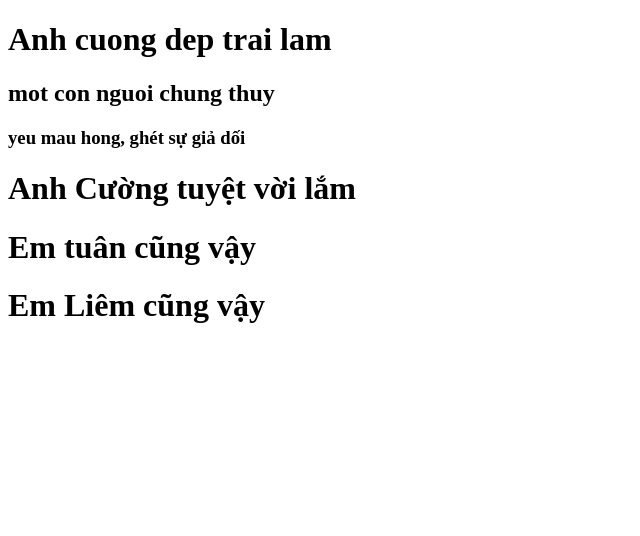
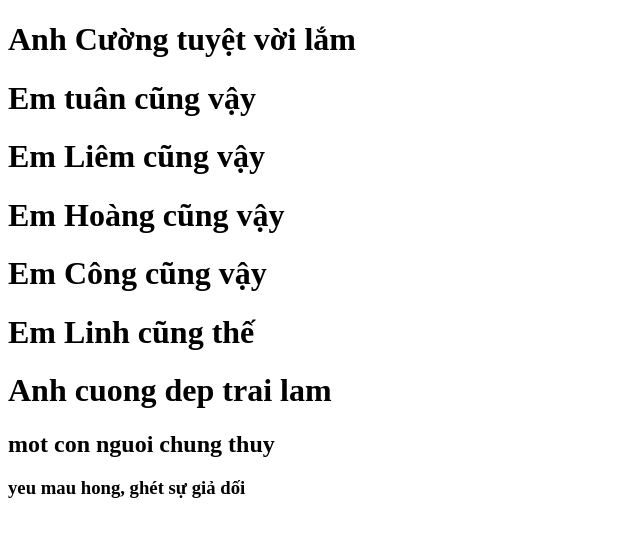
Before and after one commit to khanhlinh1808/GIT_project, a plain HTML site: page index.html in a window 1280 px wide. Shown: the whole page, without its empty margins (0-640 px from the left). Drawn offline with Linux system fonts and the light colour scheme.

Commit message:
edit nÆew táºext

```diff
--- a/index.html
+++ b/index.html
@@ -9,15 +9,17 @@
 </head>
 
 
-<h1>Anh cuong dep trai lam</h1>
-<h2>mot con nguoi chung thuy</h2>
-<h3>yeu mau hong, ghét sự giả dối</h3>
 
 <body>
     <h1>Anh Cường tuyệt vời lắm</h1>
     <h1>Em tuân cũng vậy</h1>
     <h1>Em Liêm cũng vậy</h1>
-
+    <h1>Em Hoàng cũng vậy</h1>
+    <h1>Em Công cũng vậy</h1>
+    <h1>Em Linh cũng thế</h1>
+    <h1>Anh cuong dep trai lam</h1>
+    <h2>mot con nguoi chung thuy</h2>
+    <h3>yeu mau hong, ghét sự giả dối</h3>
 </body>
 
 </html>
```
